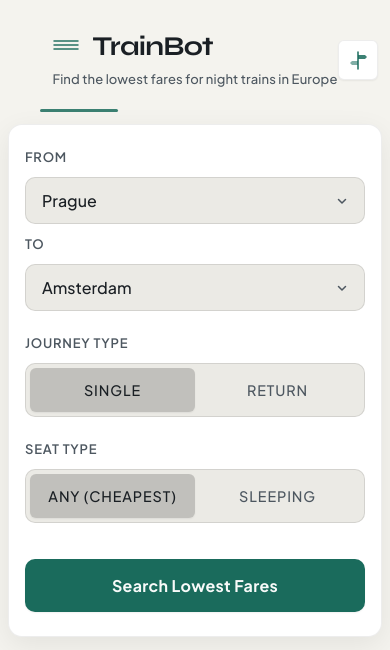
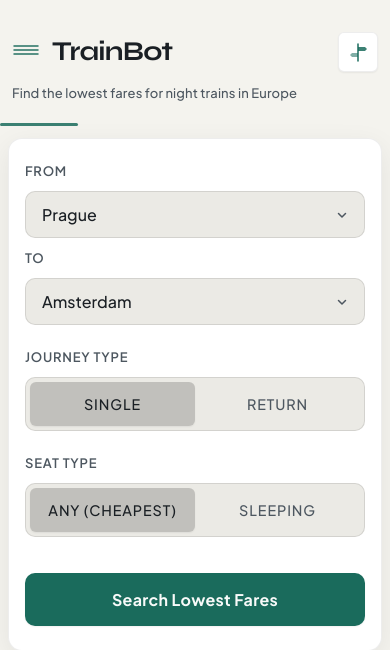
Before and after one commit to druskacik/trainbot, a Django app: page / in a window 390 px wide. Shown: the top 650 px of the page. Run offline with Django 5.2, Linux system fonts and the light colour scheme.

Commit message:
fix mobile menu UI

```diff
--- a/ui/static/ui/style.css
+++ b/ui/static/ui/style.css
@@ -178,6 +178,9 @@ body {
     padding-bottom: var(--space-2xl);
     position: relative;
     animation: fadeInDown 0.9s var(--ease-out-quart) both;
+    width: 100%;
+    max-width: 1000px;
+    padding-inline: var(--space-2xl);
 }
 
 .main-header::after {
@@ -193,12 +196,20 @@ body {
     opacity: 0.85;
 }
 
+.header-top {
+    display: grid;
+    grid-template-columns: 1fr auto 1fr;
+    align-items: center;
+    width: 100%;
+    margin-bottom: var(--space-md);
+}
+
 .logo {
+    grid-column: 2;
     display: flex;
     align-items: center;
     justify-content: center;
     gap: clamp(0.75rem, 2vw, 1rem);
-    margin-bottom: var(--space-md);
     text-decoration: none;
     color: inherit;
 }
@@ -228,21 +239,10 @@ h1 {
 }
 
 /* ========== Nav menu ========== */
-.top-bar {
-    position: absolute;
-    top: clamp(4rem, 10vw, 6.5rem);
-    left: 0;
-    right: 0;
-    width: 100%;
-    max-width: 1000px;
-    margin-inline: auto;
-    padding: 0 var(--space-2xl);
+.site-nav {
+    grid-column: 3;
     display: flex;
     justify-content: flex-end;
-    z-index: 110;
-}
-
-.site-nav {
     position: relative;
     z-index: 100;
 }
@@ -993,9 +993,10 @@ fieldset {
         padding-bottom: var(--space-xl);
     }
 
-    .top-bar {
-        top: var(--space-2xl);
-        padding: 0 var(--space-lg);
+    .header-top {
+        display: flex;
+        justify-content: space-between;
+        align-items: center;
     }
 
     .main-header::after {
@@ -1005,7 +1006,6 @@ fieldset {
 
     .logo {
         justify-content: flex-start;
-        margin-bottom: var(--space-sm);
     }
 
     .subtitle {
--- a/ui/templates/ui/index.html
+++ b/ui/templates/ui/index.html
@@ -21,6 +21,7 @@
 
 <body>
     <header class="main-header">
+        <div class="header-top">
             <div class="logo">
                 <span class="logo-icon" aria-hidden="true">
                     <svg width="28" height="20" viewBox="0 0 28 20" fill="none" xmlns="http://www.w3.org/2000/svg" focusable="false" aria-hidden="true">
@@ -29,10 +30,6 @@
                 </span>
                 <h1>TrainBot</h1>
             </div>
-        <p class="subtitle">Find the lowest fares for night trains in Europe</p>
-    </header>
-
-    <div class="top-bar">
             <nav class="site-nav" aria-label="Site">
                 <button class="nav-toggle" type="button" aria-expanded="false" aria-controls="nav-panel" aria-label="Site navigation">
                     <svg class="nav-icon" width="22" height="22" viewBox="0 0 22 22" fill="none" xmlns="http://www.w3.org/2000/svg" focusable="false" aria-hidden="true">
@@ -47,6 +44,8 @@
                 </div>
             </nav>
         </div>
+        <p class="subtitle">Find the lowest fares for night trains in Europe</p>
+    </header>
 
     <main class="container">
         <section class="search-section">
```
Also changed, not shown: ui/templates/ui/about.html (+3 -4 lines), ui/templates/ui/coverage.html (+3 -4 lines). Lines whose indentation alone changed are shown as unchanged.
